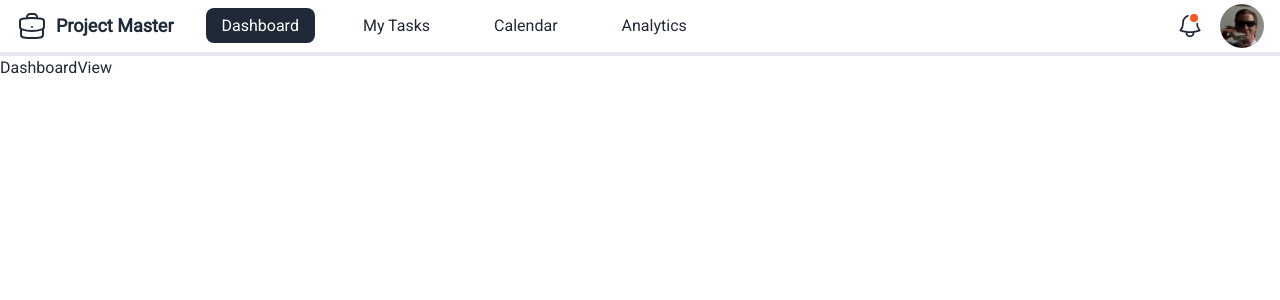
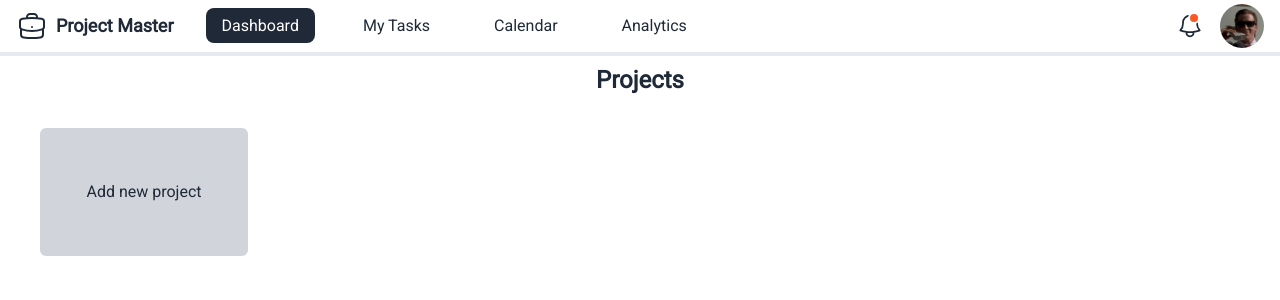
Before and after one commit to AlanGalt/task-management-system, a React (Create React App) app in the folder Frontend/: page /dashboard in a window 1280 px wide. Shown: the top 300 px of the page. Built offline with nearby package versions, Linux system fonts and the light colour scheme.

Commit message:
Render project list component

```diff
--- a/Frontend/src/views/DashboardView.tsx
+++ b/Frontend/src/views/DashboardView.tsx
@@ -1,7 +1,7 @@
+import ProjectList from '../components/ProjectList';
+
 const DashboardView = () => {
-  return (
-    <div>DashboardView</div>
-  )
-}
+  return <ProjectList />;
+};
 
 export default DashboardView;
```
